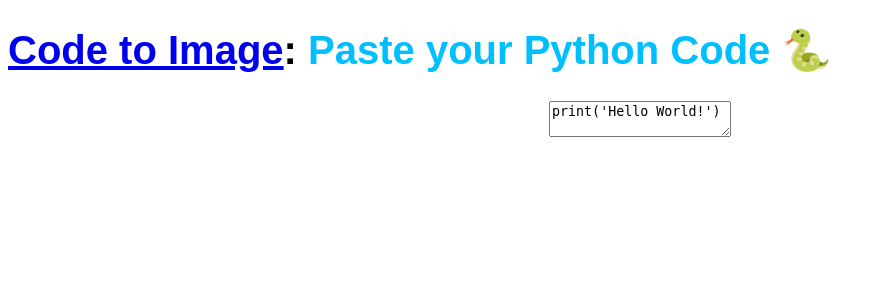
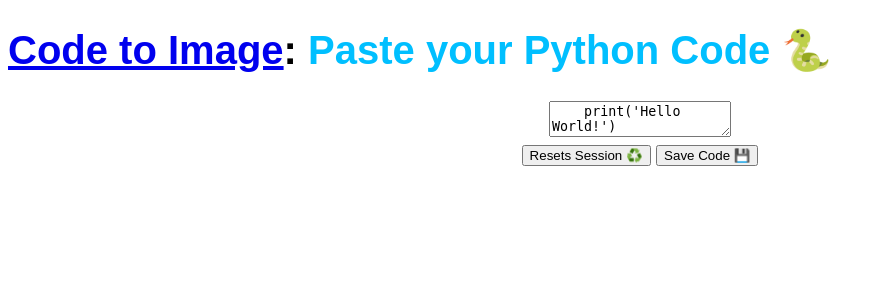
Before and after one commit to Aszral/personal-projects, a Flask app: page / in a window 1280 px wide. Shown: the top 300 px of the page, without its empty margins (0-884 px from the left). Run offline with Flask 3, Linux system fonts and the light colour scheme.

Commit message:
Session management implemented

```diff
--- a/projects/code-image-gen/app.py
+++ b/projects/code-image-gen/app.py
@@ -1,4 +1,4 @@
-from flask import Flask, render_template, session
+from flask import Flask, redirect, render_template, request, session, url_for
 
 app = Flask(__name__)
 app.secret_key = "03c81118b363e3feaf4b7cc0c7cca9a298c45cf0c4fb5bf975604e67f4bf5856"
@@ -15,3 +15,16 @@ def code():
         "code": session["code"],
     }
     return render_template("code_input.html", **context)
+
+
+@app.route("/save_code", methods=["POST"])
+def save_code():
+    session["code"] = request.form.get("code")
+    return redirect(url_for("code"))
+
+
+@app.route("/reset_session", methods=["POST"])
+def reset_session():
+    session.clear()
+    session["code"] = PLACEHOLDER_CODE
+    return redirect(url_for("code"))
--- a/projects/code-image-gen/templates/code_input.html
+++ b/projects/code-image-gen/templates/code_input.html
@@ -6,6 +6,16 @@
 
 {% block content %}
 <form>
-    <textarea class="code" name="code" placeholder="Paste your Python code here">{{ code }}</textarea>
+    <textarea class="code" name="code" placeholder="Paste your Python code here">
+    {{ code }}
+    </textarea>
+    <div class="controls">
+        <button formmethod="post" formaction="{{ url_for('reset_session')}}">
+            Resets Session ♻️
+        </button>
+        <button formmethod="post" formaction="{{ url_for('save_code')}}">
+            Save Code 💾
+        </button>
+    </div>
     <form>
         {% endblock content %}
```
